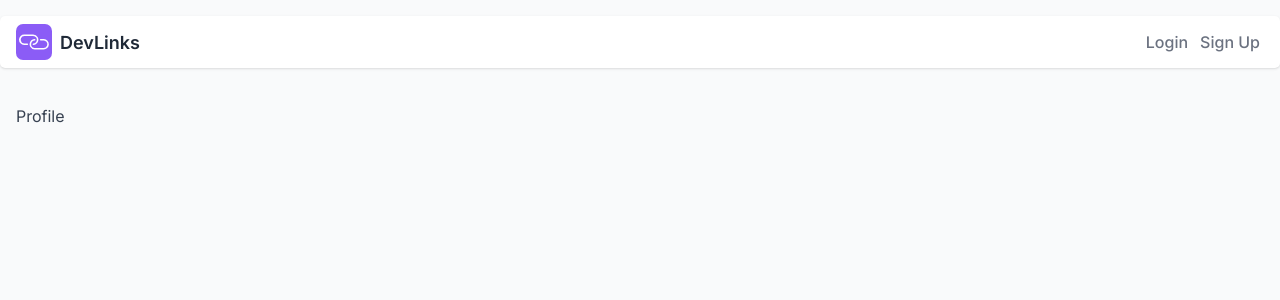
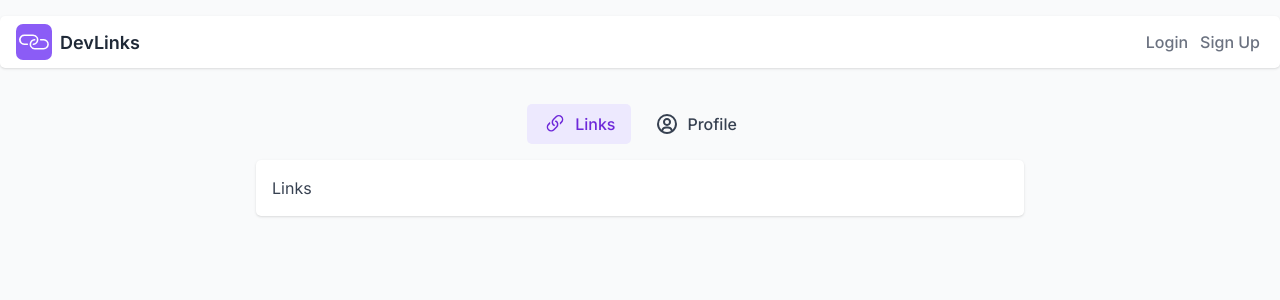
Before and after one commit to nicmackenzie/devlinks-frontend, a React (Vite) app: page /profile in a window 1280 px wide. Shown: the top 300 px of the page. Built offline with nearby package versions, Linux system fonts and the light colour scheme.

Commit message:
add profile box component

```diff
--- a/src/pages/Profile.jsx
+++ b/src/pages/Profile.jsx
@@ -1,5 +1,7 @@
+import ProfileBox from '../components/profile/ProfileBox';
+
 function Profile() {
-  return <div>Profile</div>;
+  return <ProfileBox />;
 }
 
 export default Profile;
```
